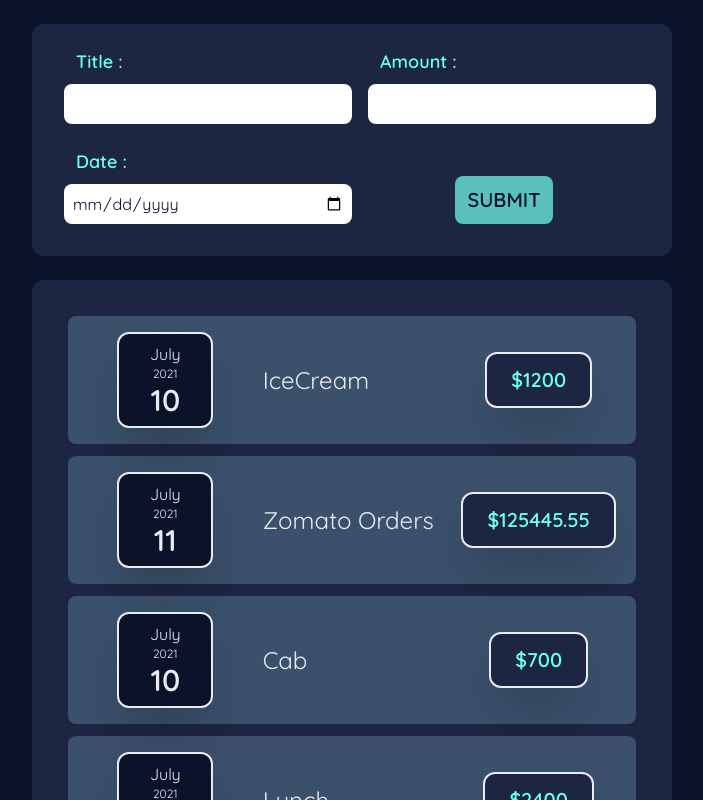
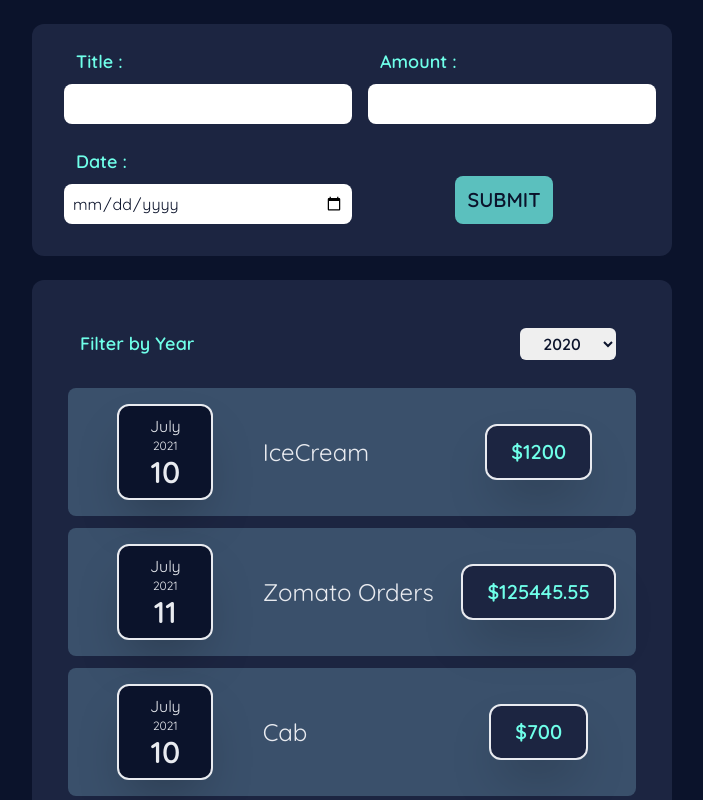
Before and after one commit to supriya-kotturu/expense-tracker, a React (Create React App) app: page / in a window 1280 px wide. Shown: the top 800 px of the page, without its empty margins (288-991 px from the left). Built offline with nearby package versions, Linux system fonts and the light colour scheme.

Commit message:
feat : add Filter by Year
> add Select.jsx in components/UI, a custom component
> add ExpenseFilter which renders Select
> add filteredYear and handleFilterYear functions in ExpenseList
    these are passed as props in the ExpenseFilter component

```diff
--- /dev/null
+++ b/src/components/ExpenseFilter.jsx
@@ -0,0 +1,31 @@
+import React from "react";
+import PropTypes from "prop-types";
+
+import Select from "./UI/Select";
+const ExpenseFilter = ({ onChangeFilter, selected }) => {
+  const options = [
+    { label: "2022", value: "2022" },
+    { label: "2021", value: "2021" },
+    { label: "2020", value: "2020" },
+    { label: "2019", value: "2019" },
+  ];
+
+  return (
+    <div className="expense-filter-container px-4 py-2 m-2">
+      <Select
+        options={options}
+        heading="Filter by Year"
+        name="year"
+        defaultVal={selected}
+        handleDropdownChange={onChangeFilter}
+      />
+    </div>
+  );
+};
+
+ExpenseFilter.propTypes = {
+  onChangeFilter: PropTypes.func,
+  selected: PropTypes.string,
+};
+
+export default ExpenseFilter;
--- a/src/components/ExpenseItem.jsx
+++ b/src/components/ExpenseItem.jsx
@@ -1,4 +1,4 @@
-import { Fragment } from "react";
+import { Fragment, useState } from "react";
 import PropTypes from "prop-types";
 
 import ExpenseDate from "./ExpenseDate";
@@ -11,9 +11,11 @@ const ExpenseItem = ({ date, title, amount }) => {
         <h1 className="md:text-2xl sm:text-lg text-white-002 justify-self-start">
           {title}
         </h1>
-        <p className="text-base card py-2 px-3 overflow-hidden md:py-3 md:px-6 text-center bg-dark-002 md:text-xl font-bold">
-          ${amount}
-        </p>
+        <div>
+          <p className="text-base card py-2 px-3 overflow-hidden md:py-3 md:px-6 text-center bg-dark-002 md:text-xl font-bold">
+            ${amount}
+          </p>
+        </div>
       </div>
     </Fragment>
   );
--- a/src/components/ExpenseList.jsx
+++ b/src/components/ExpenseList.jsx
@@ -1,9 +1,23 @@
+import { useState } from "react";
 import PropTypes from "prop-types";
 
+import ExpenseFilter from "./ExpenseFilter";
 import ExpenseItem from "./ExpenseItem";
+
 const ExpenseList = ({ expenses }) => {
+  const [filteredYear, setFilteredYear] = useState("2020");
+
+  const handleFilterChange = (e) => {
+    setFilteredYear(e.target.value);
+    console.log("here", filteredYear);
+  };
+
   return (
     <div className="main-container bg-dark-002 rounded-xl p-2">
+      <ExpenseFilter
+        selected={filteredYear}
+        onChangeFilter={handleFilterChange}
+      />
       {expenses.map((item, index) => (
         <ExpenseItem
           key={index}
--- /dev/null
+++ b/src/components/UI/Select.jsx
@@ -0,0 +1,38 @@
+import React from "react";
+import PropTypes from "prop-types";
+
+const Select = ({
+  heading,
+  name,
+  defaultVal,
+  options,
+  handleDropdownChange,
+}) => {
+  return (
+    <div className="select-container">
+      <label htmlFor={name} className="select-heading">
+        {heading}
+      </label>
+      <select
+        name={name}
+        className="select-dropdown"
+        defaultValue={defaultVal}
+        onChange={handleDropdownChange}
+      >
+        {options.map((option) => (
+          <option value={option.value}>{option.label}</option>
+        ))}
+      </select>
+    </div>
+  );
+};
+
+Select.propTypes = {
+  heading: PropTypes.string,
+  name: PropTypes.string,
+  defaultVal: PropTypes.string,
+  options: PropTypes.array,
+  handleDropdownChange: PropTypes.func,
+};
+
+export default Select;
```
